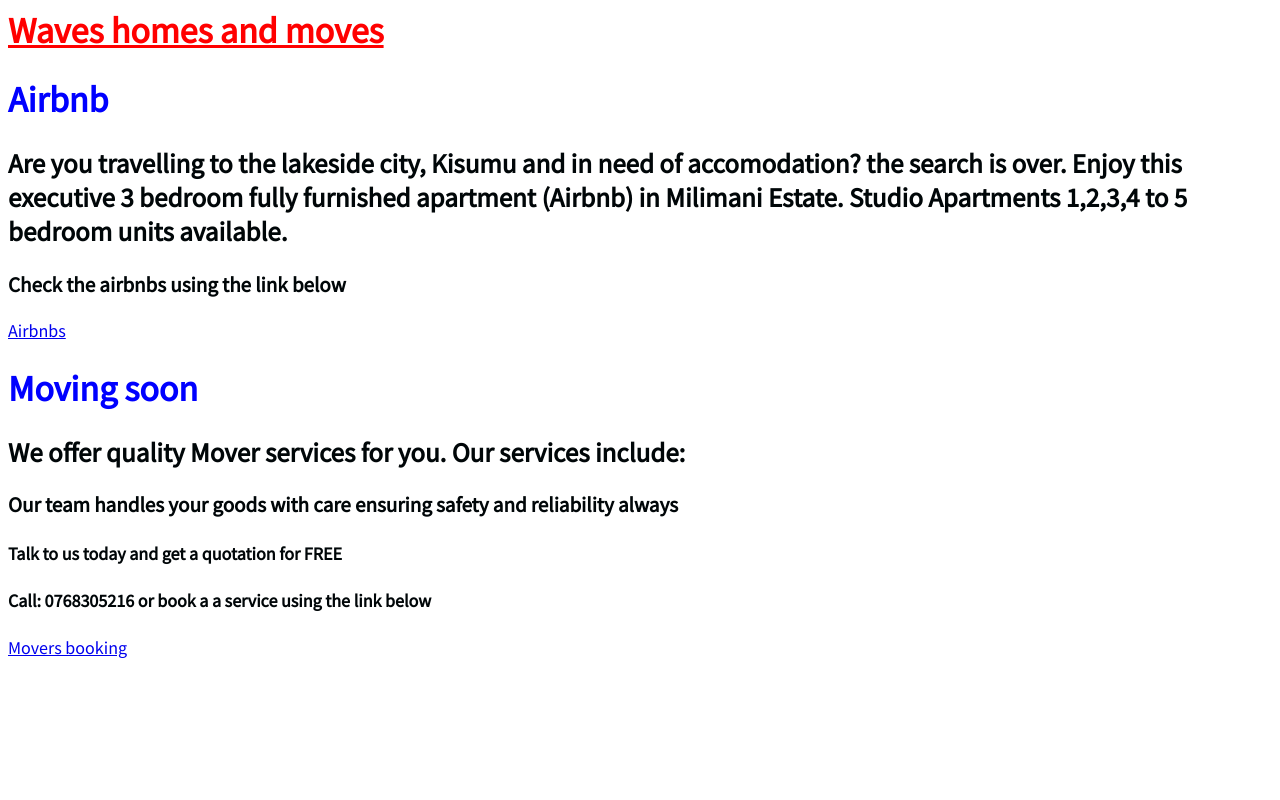
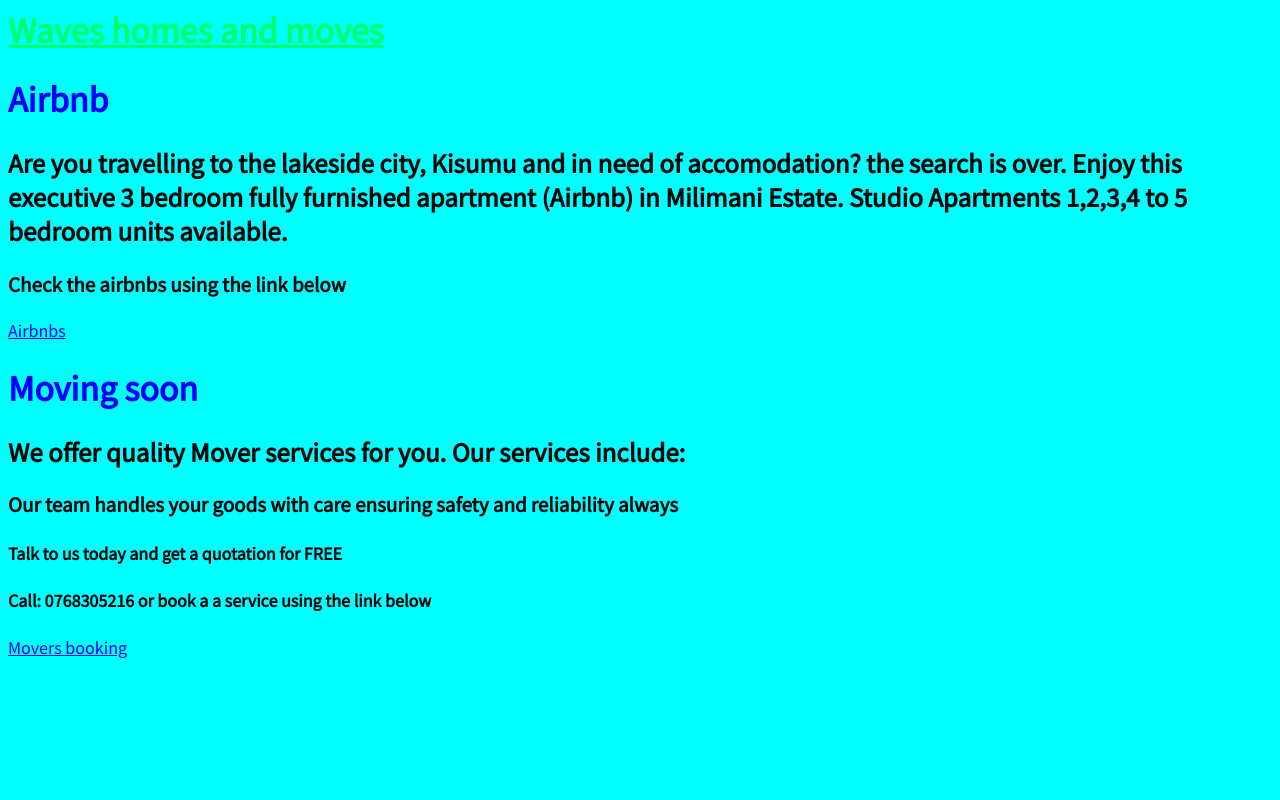
Before and after one commit to Victormuthomi/airbnb_project, a Django app: page / in a window 1280 px wide. Run offline with Django 4.2, Linux system fonts and the light colour scheme.

Commit message:
introduced css

```diff
--- a/static/css/base.css
+++ b/static/css/base.css
@@ -2,10 +2,11 @@ body{
     font-family : 'Source Sans Pro', sans-serif;
     color: rgb(0, 6, 8);
     font-size : 18px;
+    background-color: aqua;
 }
 
 header h1 a{
-    color : red;
+    color : rgb(0, 255, 106);
 }
 
 h1 {
--- a/templates/home.html
+++ b/templates/home.html
@@ -16,7 +16,7 @@
     <h2>We offer quality Mover services for you. Our services include:</h2>
     <ul>
         {% for service in all_services_list %}
-          <li>{{ service }}</li>
+          <li>{{ service.name }}</li>
         {% endfor %}
     </ul>
 <h3>Our team handles your goods with care ensuring safety and reliability always</h3>
```
